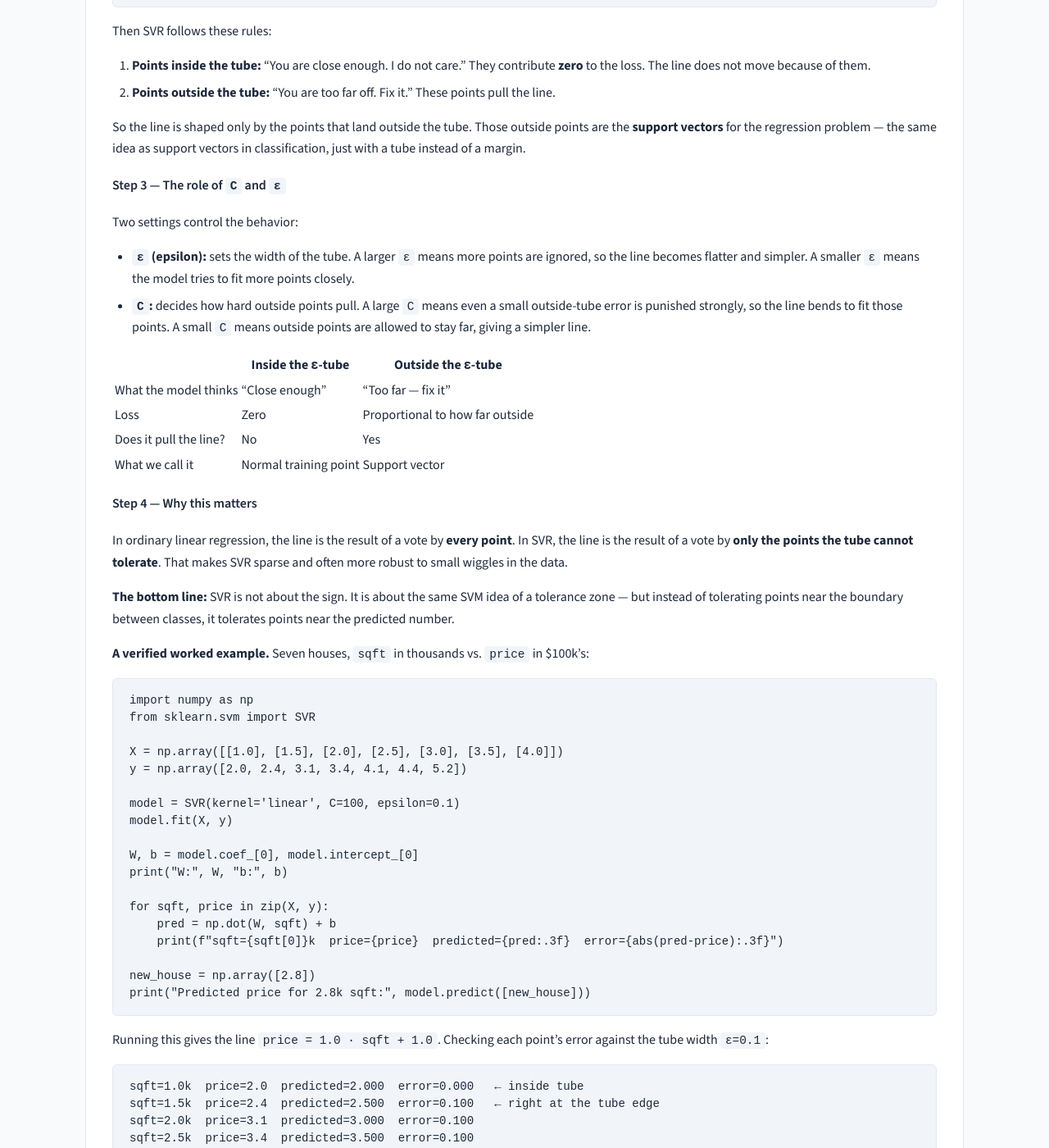
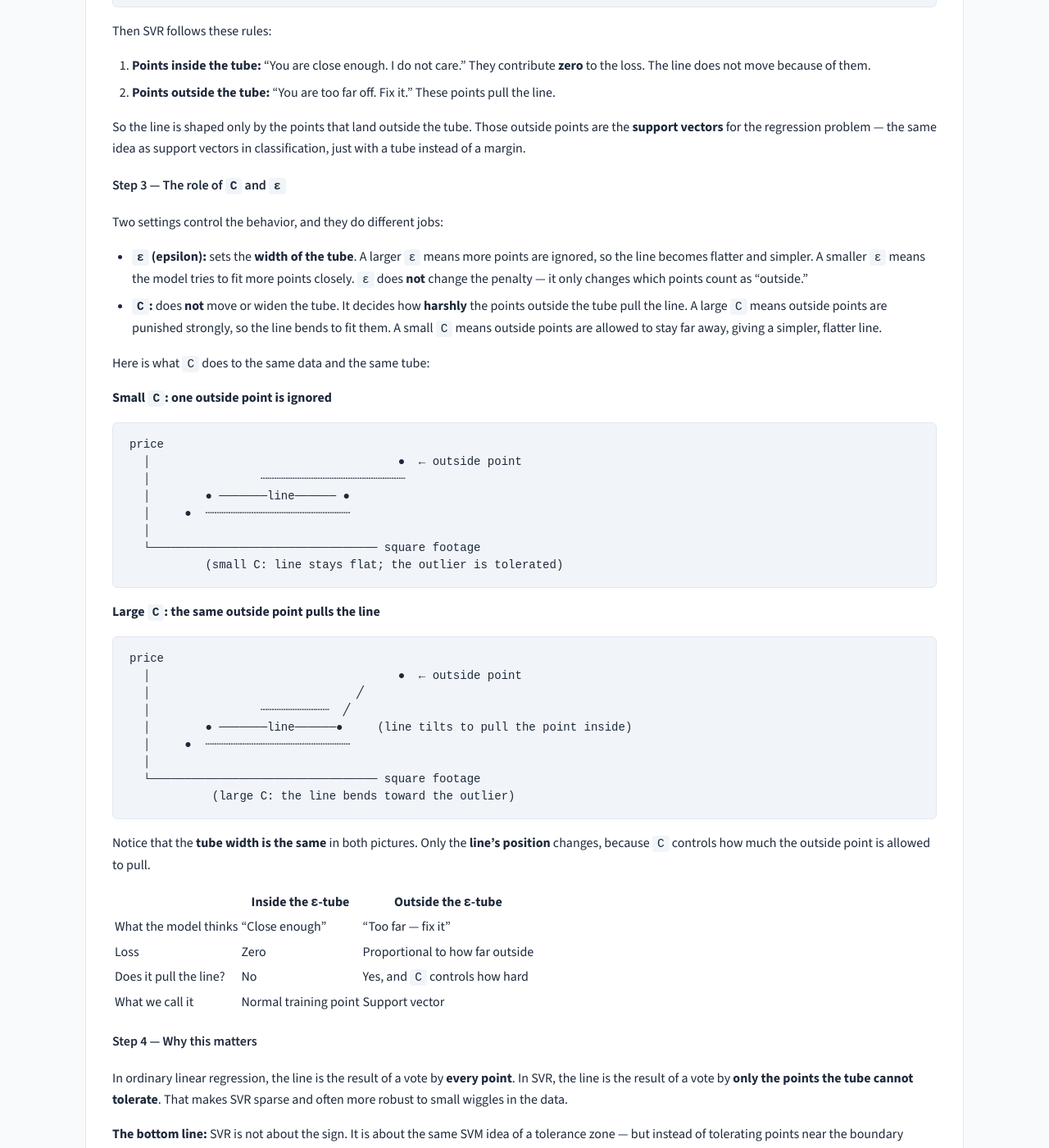
Before and after one commit to rilov/handbook, a Jekyll site: the page built from _topics/SVM Part 1 - Hyperplanes and Linear Classification.md, in a window 1280 px wide and 1400 px high, scrolled down 3025 px. Shown: the whole window at 82% size. Built offline with Jekyll 4.4.1, drawn with Linux system fonts in a browser that asks for light colours; our own code applies the rules of GitHub Pages for plain Markdown files.

Commit message:
Add C-impact diagrams and clarify C does not move the epsilon tube

````diff
--- a/_topics/SVM Part 1 - Hyperplanes and Linear Classification.md
+++ b/_topics/SVM Part 1 - Hyperplanes and Linear Classification.md
@@ -144,16 +144,47 @@ So the line is shaped only by the points that land outside the tube. Those outsi
 
 #### Step 3 — The role of `C` and `ε`
 
-Two settings control the behavior:
+Two settings control the behavior, and they do different jobs:
 
-- **`ε` (epsilon):** sets the width of the tube. A larger `ε` means more points are ignored, so the line becomes flatter and simpler. A smaller `ε` means the model tries to fit more points closely.
-- **`C`:** decides how hard outside points pull. A large `C` means even a small outside-tube error is punished strongly, so the line bends to fit those points. A small `C` means outside points are allowed to stay far, giving a simpler line.
+- **`ε` (epsilon):** sets the **width of the tube**. A larger `ε` means more points are ignored, so the line becomes flatter and simpler. A smaller `ε` means the model tries to fit more points closely. `ε` does **not** change the penalty — it only changes which points count as "outside."
+- **`C`:** does **not** move or widen the tube. It decides how **harshly** the points outside the tube pull the line. A large `C` means outside points are punished strongly, so the line bends to fit them. A small `C` means outside points are allowed to stay far away, giving a simpler, flatter line.
+
+Here is what `C` does to the same data and the same tube:
+
+**Small `C`: one outside point is ignored**
+
+```
+price
+  │                                    ●  ← outside point
+  │                ┄┄┄┄┄┄┄┄┄┄┄┄┄┄┄┄┄┄┄┄┄
+  │        ● ───────line────── ●
+  │     ●  ┄┄┄┄┄┄┄┄┄┄┄┄┄┄┄┄┄┄┄┄┄
+  │
+  └───────────────────────────────── square footage
+           (small C: line stays flat; the outlier is tolerated)
+```
+
+**Large `C`: the same outside point pulls the line**
+
+```
+price
+  │                                    ●  ← outside point
+  │                              ╱
+  │                ┄┄┄┄┄┄┄┄┄┄  ╱
+  │        ● ───────line──────●     (line tilts to pull the point inside)
+  │     ●  ┄┄┄┄┄┄┄┄┄┄┄┄┄┄┄┄┄┄┄┄┄
+  │
+  └───────────────────────────────── square footage
+            (large C: the line bends toward the outlier)
+```
+
+Notice that the **tube width is the same** in both pictures. Only the **line's position** changes, because `C` controls how much the outside point is allowed to pull.
 
 | | Inside the ε-tube | Outside the ε-tube |
 |---|---|---|
 | What the model thinks | “Close enough” | “Too far — fix it” |
 | Loss | Zero | Proportional to how far outside |
-| Does it pull the line? | No | Yes |
+| Does it pull the line? | No | Yes, and `C` controls how hard |
 | What we call it | Normal training point | Support vector |
 
 #### Step 4 — Why this matters
````
